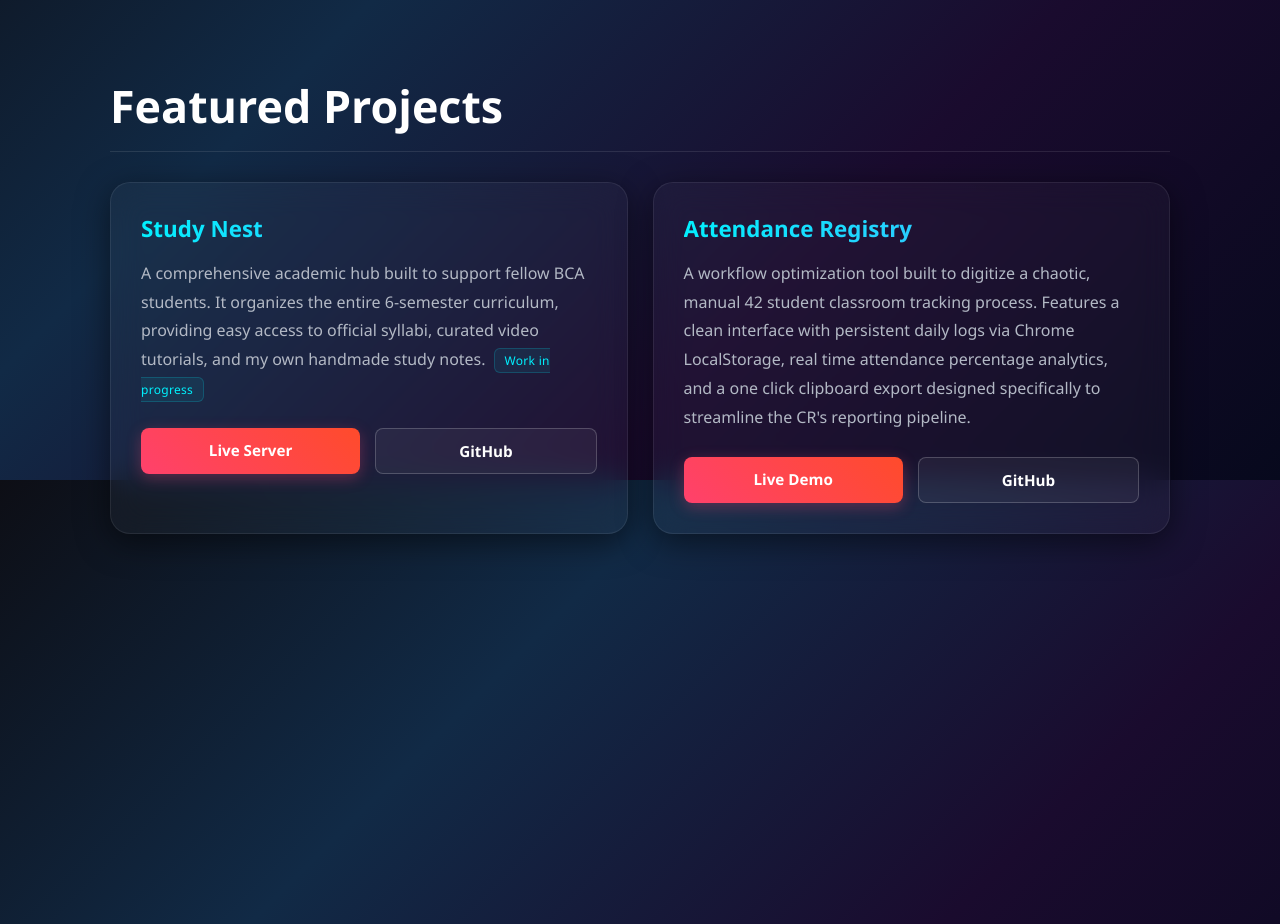
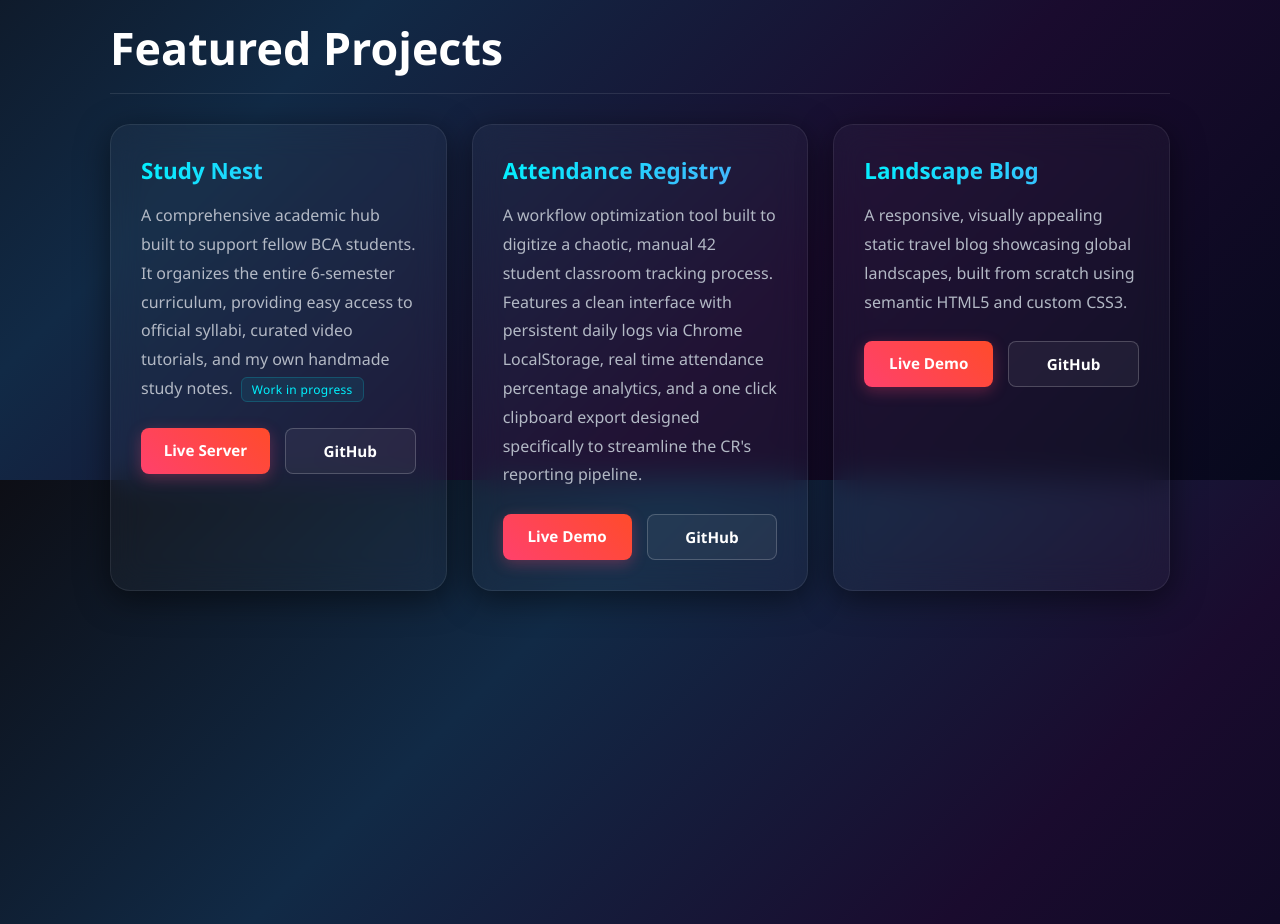
Before and after one commit to 7tawqeer/Portfolio-, a plain HTML site: page index.html in a window 1280 px wide. Shown: the part 2720-3644 px from the top of the page. Drawn offline with Linux system fonts and the light colour scheme.

Commit message:
added a project

```diff
--- a/index.html
+++ b/index.html
@@ -212,6 +212,16 @@
                 </div>
 
                 <!-- Project 3 -->
+                 <div class="card glass">
+                    <h3 class="accent-text">Landscape Blog</h3>
+                    <p>A responsive, visually appealing static travel blog showcasing global landscapes, built from scratch using semantic HTML5 and custom CSS3.</p>
+                    <div class="btn-group">
+                        <a href="https://landscapes-blog.netlify.app/" target="_blank" class="btn btn-live">Live
+                            Demo</a>
+                        <a href="https://github.com/7tawqeer/Landscapes-Blog" target="_blank"
+                            class="btn btn-github">GitHub</a>
+                    </div>
+                </div>
 
 
             </div>
```
